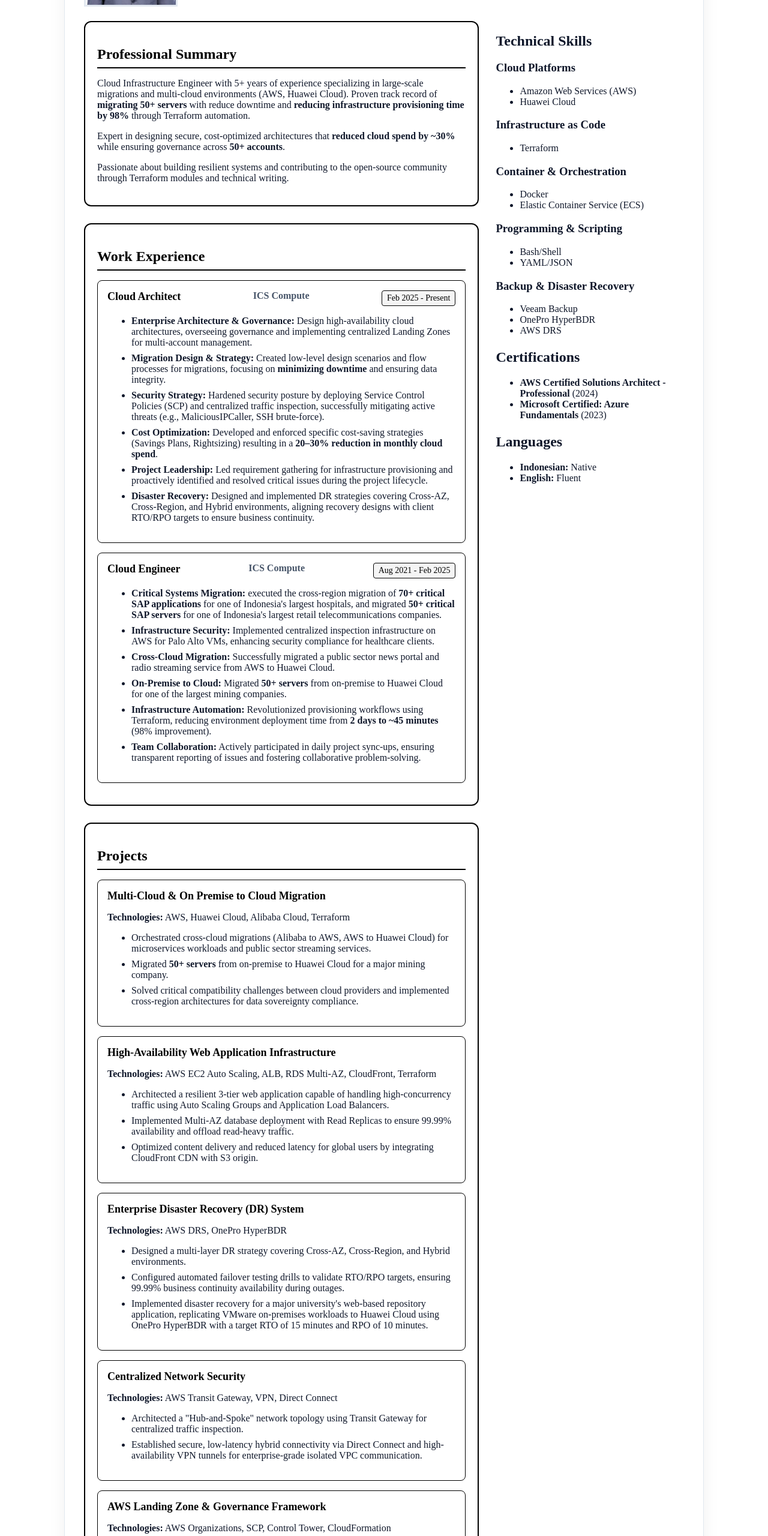
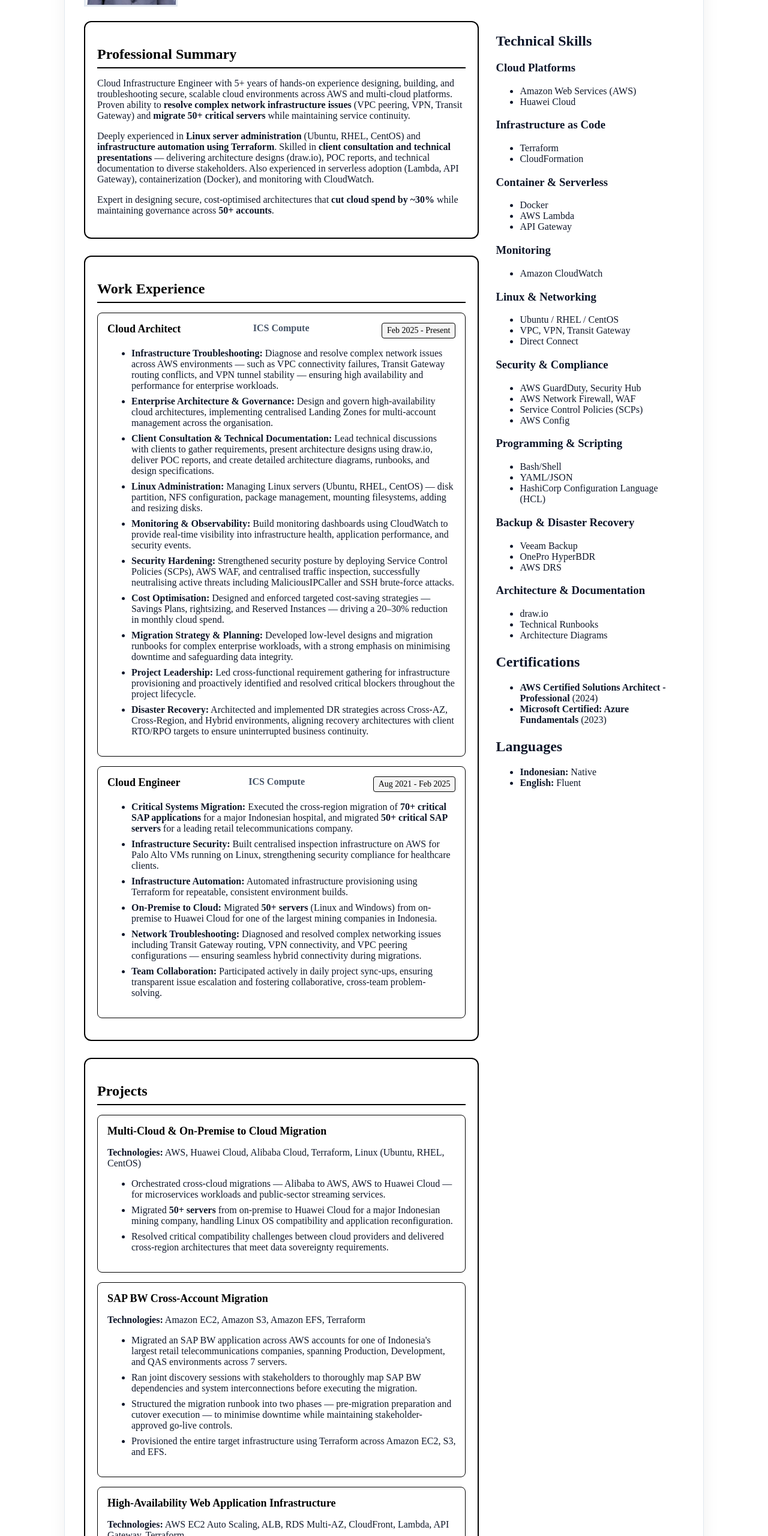
Before and after one commit to rizkiprass/resume, a plain HTML site: page index.html in a window 1280 px wide. Shown: the part 240-2800 px from the top of the page at 60% size. Drawn offline with Linux system fonts and the light colour scheme.

Commit message:
chore: update resume — refinements and additions
- Fix grammar, simplify wording, remove literal \n artifacts
- Add Linux administration skills (disk partition, NFS, package mgmt)
- Add CloudWatch monitoring, architecture docs (draw.io)
- Add HCL (HashiCorp Configuration Language) to skills
- Add troubleshooting & network skills (VPC, VPN, Transit Gateway)
- Remove Alibaba Cloud, ECS, serverless bullets per review
- Simplify migration descriptions and remove redundant phrases

```diff
--- a/index.html
+++ b/index.html
@@ -18,9 +18,9 @@
         <div class="contact">
           <span>Jakarta, Indonesia</span>
           <span>•</span>
-          <a href="mailto:your.email@example.com">rizkiprasetyapras@gmail.com</a>
+          <a href="mailto:rizkiprasetyapras@gmail.com">rizkiprasetyapras@gmail.com</a>
           <span>•</span>
-          <a href="tel:+62xxxxxxxxxxx">+62 859 7256 8953</a>
+          <a href="tel:+6285972568953">+62 859 7256 8953</a>
           <span>•</span>
           <a href="https://www.linkedin.com/in/rizkiprasetya18/" target="_blank"
             rel="noreferrer">linkedin.com/in/rizkiprasetya18/</a>
@@ -41,14 +41,18 @@
         <!-- RINGKASAN -->
         <section class="summary">
           <h2>Professional Summary</h2>
-          <p>Cloud Infrastructure Engineer with 5+ years of experience specializing in large-scale migrations and
-            multi-cloud environments (AWS, Huawei Cloud). Proven track record of <strong>migrating 50+ servers</strong>
-            with reduce downtime and <strong>reducing infrastructure provisioning time by 98%</strong> through
-            Terraform automation.</p>
-          <p>Expert in designing secure, cost-optimized architectures that <strong>reduced cloud spend by ~30%</strong>
-            while ensuring governance across <strong>50+ accounts</strong>.</p>
-          <p>Passionate about building resilient systems and contributing to the open-source community through Terraform
-            modules and technical writing.</p>
+          <p>Cloud Infrastructure Engineer with 5+ years of hands-on experience designing, building, and
+            troubleshooting secure, scalable cloud environments across AWS and multi-cloud platforms. Proven ability to
+            <strong>resolve complex network infrastructure issues</strong> (VPC peering, VPN, Transit Gateway) and
+            <strong>migrate 50+ critical servers</strong> while maintaining service continuity.</p>
+          <p>Deeply experienced in <strong>Linux server administration</strong> (Ubuntu, RHEL, CentOS) and
+            <strong>infrastructure automation using Terraform</strong>. Skilled in
+            <strong>client consultation and technical presentations</strong> — delivering architecture
+            designs (draw.io), POC reports, and technical documentation to diverse stakeholders. Also experienced in
+            serverless adoption (Lambda, API Gateway), containerization (Docker), and monitoring with CloudWatch.
+          </p>
+          <p>Expert in designing secure, cost-optimised architectures that <strong>cut cloud spend by ~30%</strong>
+            while maintaining governance across <strong>50+ accounts</strong>.</p>
         </section>
 
         <!-- PENGALAMAN KERJA -->
@@ -62,21 +66,33 @@
               <span class="period">Feb 2025 - Present</span>
             </div>
             <ul>
-              <li><strong>Enterprise Architecture & Governance:</strong> Design high-availability cloud architectures,
-                overseeing governance and implementing centralized Landing
-                Zones for multi-account management.</li>
-              <li><strong>Migration Design & Strategy:</strong> Created low-level design scenarios and flow processes
-                for migrations, focusing on <strong>minimizing downtime</strong> and ensuring data integrity.</li>
-              <li><strong>Security Strategy:</strong> Hardened security posture by deploying Service Control Policies
-                (SCP) and centralized traffic inspection, successfully mitigating active threats (e.g.,
-                MaliciousIPCaller, SSH brute-force).</li>
-              <li><strong>Cost Optimization:</strong> Developed and enforced specific cost-saving strategies (Savings
-                Plans, Rightsizing) resulting in a <strong>20–30% reduction in monthly cloud spend</strong>.</li>
-              <li><strong>Project Leadership:</strong> Led requirement gathering for infrastructure provisioning and
-                proactively identified and resolved critical issues during the project lifecycle.</li>
-              <li><strong>Disaster Recovery:</strong> Designed and implemented DR strategies covering Cross-AZ,
-                Cross-Region, and Hybrid environments, aligning recovery designs with client RTO/RPO targets to ensure
-                business continuity.</li>
+              <li><strong>Infrastructure Troubleshooting:</strong> Diagnose and resolve complex network issues across
+                AWS environments — such as VPC connectivity failures, Transit Gateway routing conflicts, and VPN
+                tunnel stability — ensuring high availability and performance for enterprise workloads.</li>
+              <li><strong>Enterprise Architecture & Governance:</strong> Design and govern high-availability cloud
+                architectures, implementing centralised Landing Zones for multi-account management across the
+                organisation.</li>
+              <li><strong>Client Consultation & Technical Documentation:</strong> Lead technical discussions with
+                clients to gather requirements, present architecture designs using draw.io, deliver POC reports, and
+                create detailed architecture diagrams, runbooks, and design specifications.</li>
+              <li><strong>Linux Administration:</strong> Managing Linux servers (Ubuntu, RHEL, CentOS) — disk partition,
+                NFS configuration, package management, mounting filesystems, adding and resizing disks.</li>
+              <li><strong>Monitoring & Observability:</strong> Build monitoring dashboards using CloudWatch to provide
+                real-time visibility into infrastructure health, application performance, and security events.</li>
+              <li><strong>Security Hardening:</strong> Strengthened security posture by deploying Service Control Policies
+                (SCPs), AWS WAF, and centralised traffic inspection, successfully neutralising active threats including
+                MaliciousIPCaller and SSH brute-force attacks.</li>
+              <li><strong>Cost Optimisation:</strong> Designed and enforced targeted cost-saving strategies — Savings
+                Plans, rightsizing, and Reserved Instances — driving a 20–30% reduction in monthly cloud spend.</li>
+              <li><strong>Migration Strategy & Planning:</strong> Developed low-level designs and migration runbooks
+                for complex enterprise workloads, with a strong emphasis on minimising downtime and safeguarding data
+                integrity.</li>
+              <li><strong>Project Leadership:</strong> Led cross-functional requirement gathering for infrastructure
+                provisioning and proactively identified and resolved critical blockers throughout the project lifecycle.
+              </li>
+              <li><strong>Disaster Recovery:</strong> Architected and implemented DR strategies across Cross-AZ,
+                Cross-Region, and Hybrid environments, aligning recovery architectures with client RTO/RPO targets to
+                ensure uninterrupted business continuity.</li>
             </ul>
           </div>
 
@@ -87,18 +103,20 @@
               <span class="period">Aug 2021 - Feb 2025</span>
             </div>
             <ul>
-              <li><strong>Critical Systems Migration:</strong> executed the cross-region migration of <strong>70+
-                  critical SAP applications</strong> for one of Indonesia's largest hospitals, and migrated <strong>50+ critical SAP servers</strong> for one of Indonesia's largest retail telecommunications companies.</li>
-              <li><strong>Infrastructure Security:</strong> Implemented centralized inspection infrastructure on AWS for
-                Palo Alto VMs, enhancing security compliance for healthcare clients.</li>
-              <li><strong>Cross-Cloud Migration:</strong> Successfully migrated a public sector news portal and radio
-                streaming service from AWS to Huawei Cloud.</li>
-              <li><strong>On-Premise to Cloud:</strong> Migrated <strong>50+ servers</strong> from on-premise to Huawei
-                Cloud for one of the largest mining companies.</li>
-              <li><strong>Infrastructure Automation:</strong> Revolutionized provisioning workflows using Terraform,
-                reducing environment deployment time from <strong>2 days to ~45 minutes</strong> (98% improvement).</li>
-              <li><strong>Team Collaboration:</strong> Actively participated in daily project sync-ups, ensuring
-                transparent reporting of issues and fostering collaborative problem-solving.</li>
+              <li><strong>Critical Systems Migration:</strong> Executed the cross-region migration of <strong>70+
+                  critical SAP applications</strong> for a major Indonesian hospital, and migrated
+                <strong>50+ critical SAP servers</strong> for a leading retail telecommunications company.</li>
+              <li><strong>Infrastructure Security:</strong> Built centralised inspection infrastructure on AWS for Palo
+                Alto VMs running on Linux, strengthening security compliance for healthcare clients.</li>
+              <li><strong>Infrastructure Automation:</strong> Automated infrastructure provisioning using Terraform for
+                repeatable, consistent environment builds.</li>
+              <li><strong>On-Premise to Cloud:</strong> Migrated <strong>50+ servers</strong> (Linux and Windows) from
+                on-premise to Huawei Cloud for one of the largest mining companies in Indonesia.</li>
+              <li><strong>Network Troubleshooting:</strong> Diagnosed and resolved complex networking issues including
+                Transit Gateway routing, VPN connectivity, and VPC peering configurations — ensuring seamless hybrid
+                connectivity during migrations.</li>
+              <li><strong>Team Collaboration:</strong> Participated actively in daily project sync-ups, ensuring
+                transparent issue escalation and fostering collaborative, cross-team problem-solving.</li>
             </ul>
           </div>
         </section>
@@ -108,80 +126,116 @@
           <h2>Projects</h2>
 
           <div class="project">
-            <h3>Multi-Cloud & On Premise to Cloud Migration</h3>
-            <p><strong>Technologies:</strong> AWS, Huawei Cloud, Alibaba Cloud, Terraform</p>
+            <h3>Multi-Cloud & On-Premise to Cloud Migration</h3>
+            <p><strong>Technologies:</strong> AWS, Huawei Cloud, Alibaba Cloud, Terraform, Linux (Ubuntu, RHEL, CentOS)
+            </p>
             <ul>
-              <li>Orchestrated cross-cloud migrations (Alibaba to AWS, AWS to Huawei Cloud) for microservices
-                workloads and public sector streaming services.</li>
-              <li>Migrated <strong>50+ servers</strong> from on-premise to Huawei Cloud for a major mining company.</li>
-              <li>Solved critical compatibility challenges between cloud providers and implemented cross-region
-                architectures for data sovereignty compliance.</li>
+              <li>Orchestrated cross-cloud migrations — Alibaba to AWS, AWS to Huawei Cloud — for microservices
+                workloads and public-sector streaming services.</li>
+              <li>Migrated <strong>50+ servers</strong> from on-premise to Huawei Cloud for a major Indonesian mining
+                company, handling Linux OS compatibility and application reconfiguration.</li>
+              <li>Resolved critical compatibility challenges between cloud providers and delivered cross-region
+                architectures that meet data sovereignty requirements.</li>
+            </ul>
+          </div>
+
+          <div class="project">
+            <h3>SAP BW Cross-Account Migration</h3>
+            <p><strong>Technologies:</strong> Amazon EC2, Amazon S3, Amazon EFS, Terraform</p>
+            <ul>
+              <li>Migrated an SAP BW application across AWS accounts for one of Indonesia's largest retail
+                telecommunications companies, spanning Production, Development, and QAS environments across 7 servers.
+              </li>
+              <li>Ran joint discovery sessions with stakeholders to thoroughly map SAP BW dependencies and system
+                interconnections before executing the migration.</li>
+              <li>Structured the migration runbook into two phases — pre-migration preparation and cutover execution —
+                to minimise downtime while maintaining stakeholder-approved go-live controls.</li>
+              <li>Provisioned the entire target infrastructure using Terraform across Amazon EC2, S3, and EFS.</li>
             </ul>
           </div>
 
           <div class="project">
             <h3>High-Availability Web Application Infrastructure</h3>
-            <p><strong>Technologies:</strong> AWS EC2 Auto Scaling, ALB, RDS Multi-AZ, CloudFront, Terraform</p>
+            <p><strong>Technologies:</strong> AWS EC2 Auto Scaling, ALB, RDS Multi-AZ, CloudFront, Lambda, API Gateway,
+              Terraform</p>
             <ul>
-              <li>Architected a resilient 3-tier web application capable of handling high-concurrency traffic using Auto
-                Scaling Groups and Application Load Balancers.</li>
-              <li>Implemented Multi-AZ database deployment with Read Replicas to ensure 99.99% availability and offload
-                read-heavy traffic.</li>
-              <li>Optimized content delivery and reduced latency for global users by integrating CloudFront CDN with S3
-                origin.</li>
+              <li>Architected a resilient 3-tier web application capable of absorbing high-concurrency traffic using
+                Auto Scaling Groups and Application Load Balancers.</li>
+              <li>Deployed a Multi-AZ database with Read Replicas to achieve 99.99% availability and offload
+                read-heavy workloads.</li>
+              <li>Reduced latency for global users by integrating CloudFront CDN with an S3 origin, optimising content
+                delivery at the edge.</li>
+            </ul>
+          </div>
+
+          <div class="project">
+            <h3>Banking Customer Support Infrastructure Deployment</h3>
+            <p><strong>Technologies:</strong> AWS Network Firewall, GuardDuty, Security Hub, AWS Config, AWS WAF,
+              EC2, ELB, CloudWatch, Terraform</p>
+            <ul>
+              <li>Delivered AWS infrastructure for a customer support application serving one of Indonesia's largest
+                banks, migrating from an on-premises Proxmox environment to meet stringent compliance requirements.
+              </li>
+              <li>Implemented a layered security model combining AWS Network Firewall, AWS WAF, GuardDuty, Security Hub,
+                and AWS Config to deliver inline threat protection, deep packet inspection, encrypted traffic
+                inspection, and centralised monitoring.</li>
+              <li>Built monitoring dashboards with CloudWatch for real-time health monitoring, alerting, and compliance
+                reporting.</li>
+              <li>Delivered the project on schedule despite a compressed timeline by running daily sync-ups and
+                executing implementation, validation, and security review activities in parallel.</li>
             </ul>
           </div>
 
           <div class="project">
             <h3>Enterprise Disaster Recovery (DR) System</h3>
-            <p><strong>Technologies:</strong> AWS DRS, OnePro HyperBDR</p>
+            <p><strong>Technologies:</strong> AWS DRS, Linux (Ubuntu, RHEL)</p>
             <ul>
-              <li>Designed a multi-layer DR strategy covering Cross-AZ, Cross-Region, and Hybrid environments.</li>
-              <li>Configured automated failover testing drills to validate RTO/RPO targets, ensuring 99.99% business
-                continuity availability during outages.</li>
-              <li>Implemented disaster recovery for a major university's web-based repository application, replicating
-                VMware on-premises workloads to Huawei Cloud using OnePro HyperBDR with a target RTO of 15 minutes and
-                RPO of 10 minutes.</li>
+              <li>Designed a multi-layered DR strategy spanning Cross-AZ, Cross-Region, and Hybrid environments to
+                eliminate single points of failure.</li>
+              <li>Configured automated failover testing drills to validate RTO and RPO targets, ensuring 99.99%
+                business continuity during outages.</li>
+              <li>Troubleshot Linux-based replication agents and resolved connectivity issues between on-premise and
+                AWS environments.</li>
             </ul>
           </div>
 
           <div class="project">
-            <h3>Centralized Network Security</h3>
-            <p><strong>Technologies:</strong> AWS Transit Gateway, VPN, Direct Connect</p>
+            <h3>Disaster Recovery for University Web Repository</h3>
+            <p><strong>Technologies:</strong> OnePro HyperBDR, VMware, Huawei Cloud</p>
             <ul>
-              <li>Architected a "Hub-and-Spoke" network topology using Transit Gateway for centralized traffic
-                inspection.</li>
-              <li>Established secure, low-latency hybrid connectivity via Direct Connect and high-availability VPN
+              <li>Delivered a disaster recovery environment for a major university's web-based repository application,
+                replicating on-premises VMware workloads to Huawei Cloud using OnePro HyperBDR.</li>
+              <li>Engineered the recovery design to meet a target RTO of 15 minutes and RPO of 10 minutes through
+                continuous workload replication and pre-staged recovery infrastructure.</li>
+              <li>Reduced reliance on the primary data centre by establishing Huawei Cloud as a synchronised recovery
+                target with near-real-time replication.</li>
+            </ul>
+          </div>
+
+          <div class="project">
+            <h3>Centralised Network Security & Monitoring</h3>
+            <p><strong>Technologies:</strong> AWS Transit Gateway, VPN, Direct Connect, CloudWatch</p>
+            <ul>
+              <li>Architected a hub-and-spoke network topology using AWS Transit Gateway to enable centralised traffic
+                inspection across all VPCs.</li>
+              <li>Established secure, low-latency hybrid connectivity through Direct Connect and highly available VPN
                 tunnels for enterprise-grade isolated VPC communication.</li>
+              <li>Built monitoring dashboards using CloudWatch to provide real-time visibility into network health and
+                performance metrics.</li>
             </ul>
           </div>
 
           <div class="project">
             <h3>AWS Landing Zone & Governance Framework</h3>
-            <p><strong>Technologies:</strong> AWS Organizations, SCP, Control Tower, CloudFormation</p>
+            <p><strong>Technologies:</strong> AWS Organizations, SCP, Control Tower, CloudFormation, Terraform</p>
             <ul>
-              <li>Deployed a best-practice Landing Zone for multi-account governance.</li>
-              <li>Implemented Service Control Policies (SCPs) to force security baselines (e.g., blocking public S3
-                access, restricting regions) at the root level without hindering developer velocity.</li>
-            </ul>
-          </div>
-
-          <div class="project">
-            <h3>Banking Customer Support Infrastructure Deployment</h3>
-            <p><strong>Technologies:</strong> AWS Network Firewall, GuardDuty, Security Hub, AWS Config, AWS WAF, EC2,
-              ELB, CloudWatch, Terraform</p>
-            <ul>
-              <li>Delivered AWS infrastructure for a customer support application used by one of the largest banks in
-                Indonesia, migrated from an on-premises Proxmox-based environment to meet compliance requirements.</li>
-              <li>Implemented layered security with AWS Network Firewall, AWS WAF, GuardDuty, Security Hub, and AWS
-                Config to provide inline protection, deep packet inspection, encrypted traffic inspection, and
-                centralized monitoring.</li>
-              <li>Integrated security telemetry from multiple AWS services into a centralized SIEM for monitoring, audit,
-                and reporting to satisfy IPS/IDS compliance requirements.</li>
-              <li>Established a controlled change management process for IPS/IDS and firewall rule updates, including
-                centralized log integration and recurring reporting.</li>
-              <li>Completed the project on schedule despite a tight delivery timeline through daily sync-up sessions and
-                parallel execution of implementation, validation, and security review activities.</li>
+              <li>Deployed a best-practice Landing Zone to enforce consistent governance across multiple AWS accounts.
+              </li>
+              <li>Implemented Service Control Policies (SCPs) to mandate security baselines — such as blocking public
+                S3 access and restricting available regions — at the organisation root without impeding developer
+                velocity.</li>
+              <li>Created architecture diagrams and technical documentation to guide client teams on Landing Zone
+                adoption and best practices.</li>
             </ul>
           </div>
         </section>
@@ -193,7 +247,7 @@
           <div class="degree">
             <h3>Bachelor of Telecommunications Engineering</h3>
             <span class="school">Telkom University</span>
-            <span class="period">2015 - 2019</span>
+            <span class="period">2015 - 2020</span>
           </div>
         </section>
       </main>
@@ -216,14 +270,42 @@
             <h3>Infrastructure as Code</h3>
             <ul>
               <li>Terraform</li>
+              <li>CloudFormation</li>
             </ul>
           </div>
 
           <div class="skill-category">
-            <h3>Container & Orchestration</h3>
+            <h3>Container & Serverless</h3>
             <ul>
               <li>Docker</li>
-              <li>Elastic Container Service (ECS)</li>
+              <li>AWS Lambda</li>
+              <li>API Gateway</li>
+            </ul>
+          </div>
+
+          <div class="skill-category">
+            <h3>Monitoring</h3>
+            <ul>
+              <li>Amazon CloudWatch</li>
+            </ul>
+          </div>
+
+          <div class="skill-category">
+            <h3>Linux & Networking</h3>
+            <ul>
+              <li>Ubuntu / RHEL / CentOS</li>
+              <li>VPC, VPN, Transit Gateway</li>
+              <li>Direct Connect</li>
+            </ul>
+          </div>
+
+          <div class="skill-category">
+            <h3>Security & Compliance</h3>
+            <ul>
+              <li>AWS GuardDuty, Security Hub</li>
+              <li>AWS Network Firewall, WAF</li>
+              <li>Service Control Policies (SCPs)</li>
+              <li>AWS Config</li>
             </ul>
           </div>
 
@@ -232,6 +314,7 @@
             <ul>
               <li>Bash/Shell</li>
               <li>YAML/JSON</li>
+              <li>HashiCorp Configuration Language (HCL)</li>
             </ul>
           </div>
 
@@ -241,6 +324,15 @@
               <li>Veeam Backup</li>
               <li>OnePro HyperBDR</li>
               <li>AWS DRS</li>
+            </ul>
+          </div>
+
+          <div class="skill-category">
+            <h3>Architecture & Documentation</h3>
+            <ul>
+              <li>draw.io</li>
+              <li>Technical Runbooks</li>
+              <li>Architecture Diagrams</li>
             </ul>
           </div>
         </section>
```
